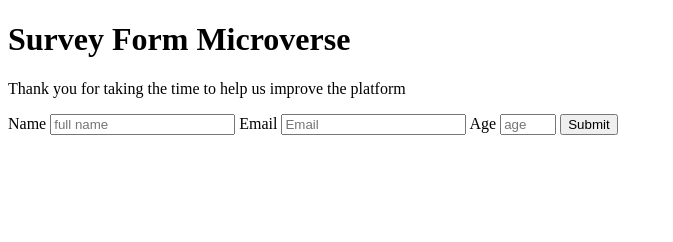
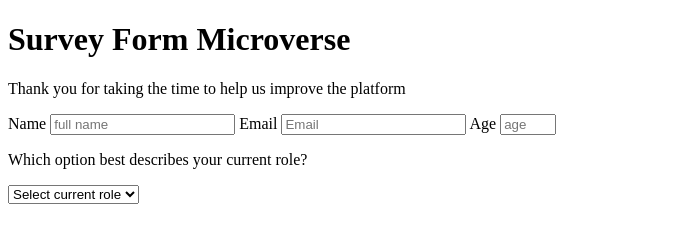
Before and after one commit to CodingWithHamza/trialproject1, a plain HTML site: page index.html in a window 1280 px wide. Shown: the whole page, without its empty margins (0-673 px from the left). Drawn offline with Linux system fonts and the light colour scheme.

Commit message:
Update index.html
add select and options

```diff
--- a/index.html
+++ b/index.html
@@ -18,7 +18,18 @@
         <input type="email" id="email" required placeholder="Email">
         <label for="text" id="number-label">Age</label>
         <input type="number" id="number" min="18" max="30" placeholder="age">
-        <input type="submit">
+        </div>
+    <div class="form-group">
+      <p>Which option best describes your current role?</p>
+      <select id="dropdown" name="role" class="form-control" required>
+        <option disabled selected value>Select current role</option>
+        <option value="student">Student</option>
+        <option value="job">Full Time Job</option>
+        <option value="learner">Full Time Learner</option>
+        <option value="preferNo">Prefer not to say</option>
+        <option value="other">Other</option>
+      </select>
+    </div>
     </form>
 </body>
 
```
